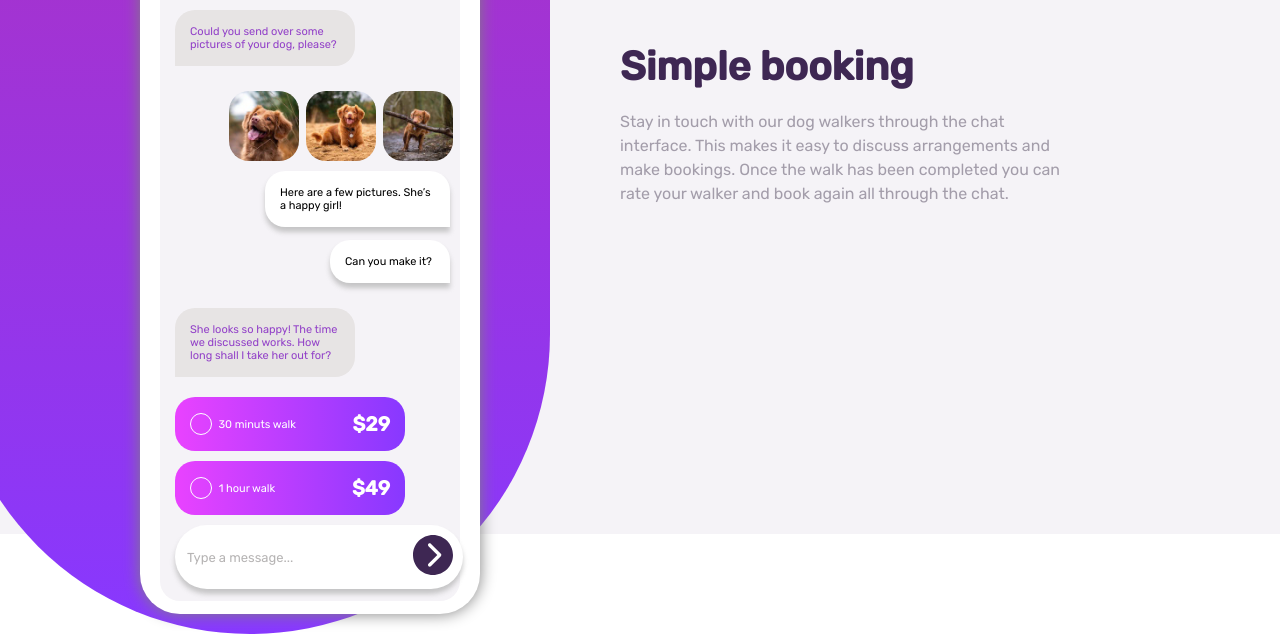
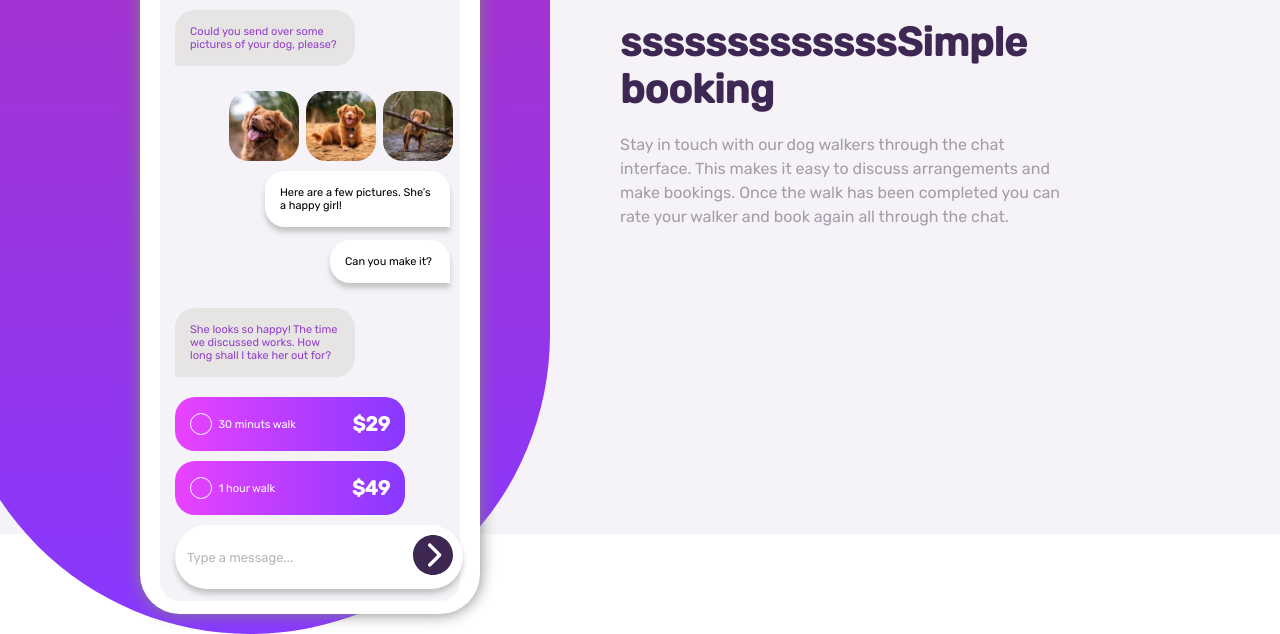
Before and after one commit to JoseFreitass/ChatAPPFrontendmentor, a plain HTML site: page index.html in a window 1280 px wide. Shown: the part 266-900 px from the top of the page. Drawn offline with Linux system fonts and the light colour scheme.

Commit message:
DADAWDAW

```diff
--- a/index.html
+++ b/index.html
@@ -100,7 +100,7 @@
 
             <div class="info">
                 <div class="titulo">
-                    <h1>Simple booking</h1>
+                    <h1>sssssssssssssSimple booking</h1>
                 </div>
                 <div class="paragrafo">
                    <p>Stay in touch with our dog walkers through the chat<br> interface. This makes it easy to discuss arrangements and<br> make bookings. Once the walk has been completed you can<br> rate your walker and book again all through the chat.</p>
```
Also changed, not shown: 1 other file.
